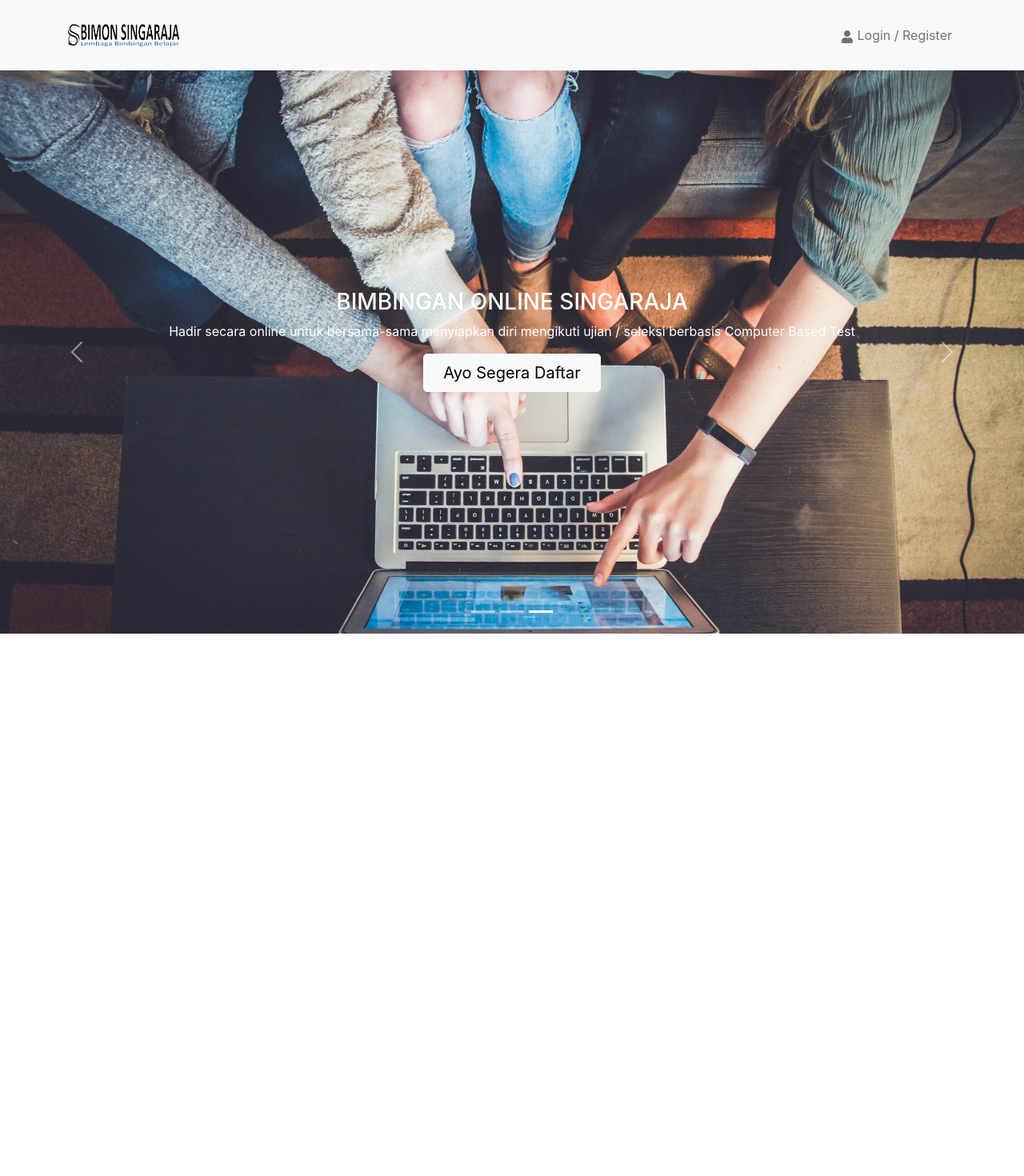
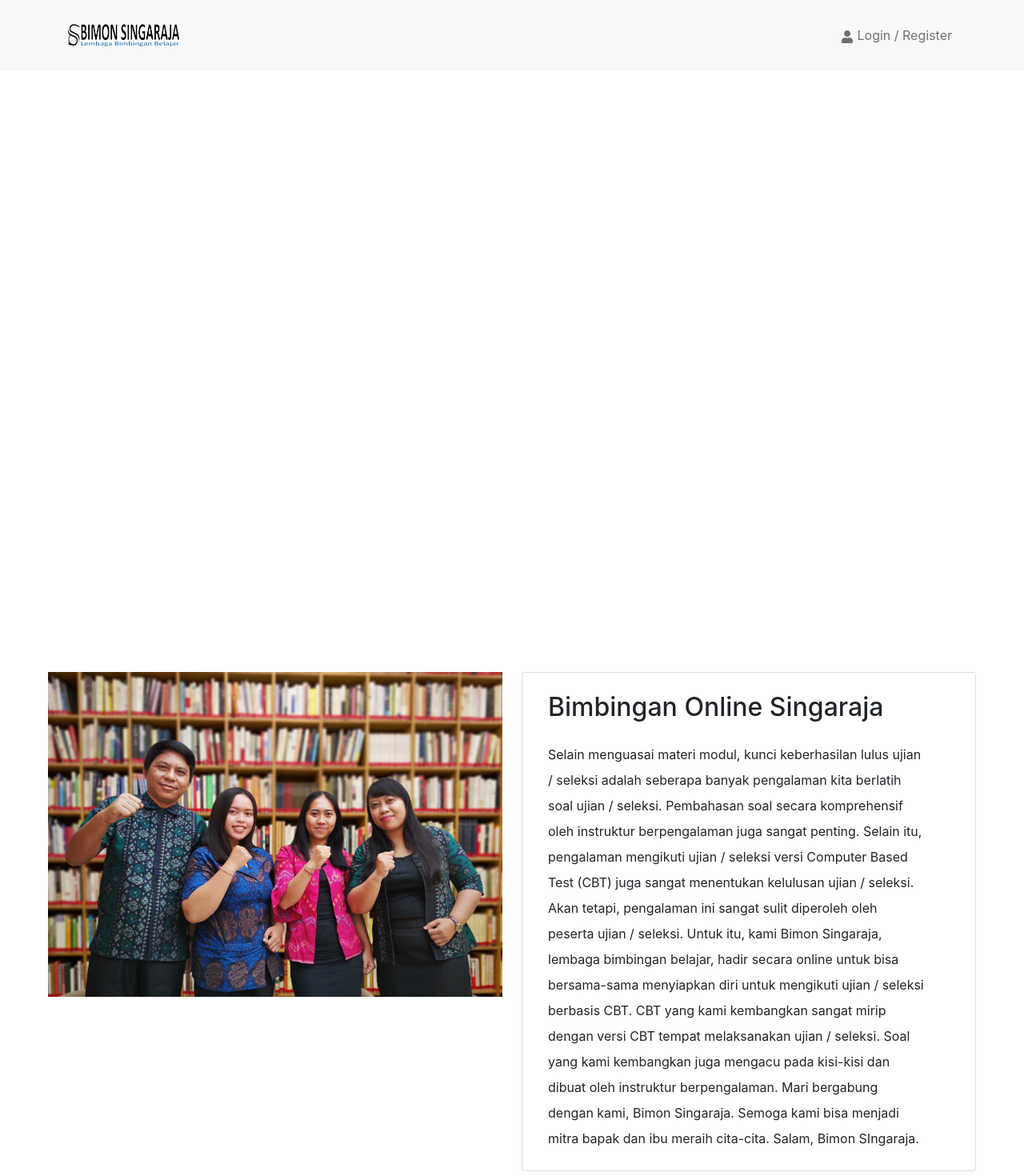
Before and after one commit to deor-sum/sibimon, a React (Create React App) app: page / in a window 1280 px wide. Shown: the top 1470 px of the page at 80% size. Before the commit the page ends 800 px from the top, so only its background shows below. Built offline with nearby package versions, Linux system fonts and the light colour scheme.

Commit message:
add description section

```diff
--- a/package.json
+++ b/package.json
@@ -11,6 +11,7 @@
     "react-bootstrap": "^2.1.2",
     "react-dom": "^17.0.2",
     "react-icons": "^4.3.1",
+    "react-reveal": "^1.2.2",
     "react-scripts": "5.0.0",
     "web-vitals": "^2.1.4"
   },
--- a/src/App.css
+++ b/src/App.css
@@ -8,7 +8,7 @@
 }
 
 .carousel-caption {
-  bottom: 40%;
+  bottom: 25%;
 }
 .carousel-item {
   height: 88vh;
--- a/src/App.js
+++ b/src/App.js
@@ -1,14 +1,16 @@
 import "./App.css";
-import NavbarMenu from "./components/NavbarMenu";
+
 import { Container } from "react-bootstrap";
 import HeroSlider from "./components/HeroSlider";
+import NavbarMenu from "./components/NavbarMenu";
+import Description from "./components/Description.jsx";
 const App = () => {
   return (
     <div className="App">
       <Container fluid className="px-0">
         <NavbarMenu />
-
         <HeroSlider />
+        <Description />
       </Container>
     </div>
   );
--- /dev/null
+++ b/src/components/Description.jsx
@@ -0,0 +1,42 @@
+import React from "react";
+import { Col, Row, Image, Card } from "react-bootstrap";
+import TeamImg from "./../assets/IMG-GROUP.jpg";
+const Description = () => {
+  return (
+    <>
+      <Row className="m-5">
+        <Col md={6}>
+          <Image fluid src={TeamImg} className="w-" />
+        </Col>
+        <Col md={6}>
+          <Card className="ps-3 pe-5 py-2 text-start">
+            <Card.Body>
+              <Card.Title className="pb-2">
+                <h2>Bimbingan Online Singaraja</h2>
+              </Card.Title>
+              <Card.Text className="lh-lg">
+                Selain menguasai materi modul, kunci keberhasilan lulus ujian /
+                seleksi adalah seberapa banyak pengalaman kita berlatih soal
+                ujian / seleksi. Pembahasan soal secara komprehensif oleh
+                instruktur berpengalaman juga sangat penting. Selain itu,
+                pengalaman mengikuti ujian / seleksi versi Computer Based Test
+                (CBT) juga sangat menentukan kelulusan ujian / seleksi. Akan
+                tetapi, pengalaman ini sangat sulit diperoleh oleh peserta ujian
+                / seleksi. Untuk itu, kami Bimon Singaraja, lembaga bimbingan
+                belajar, hadir secara online untuk bisa bersama-sama menyiapkan
+                diri untuk mengikuti ujian / seleksi berbasis CBT. CBT yang kami
+                kembangkan sangat mirip dengan versi CBT tempat melaksanakan
+                ujian / seleksi. Soal yang kami kembangkan juga mengacu pada
+                kisi-kisi dan dibuat oleh instruktur berpengalaman. Mari
+                bergabung dengan kami, Bimon Singaraja. Semoga kami bisa menjadi
+                mitra bapak dan ibu meraih cita-cita. Salam, Bimon SIngaraja.
+              </Card.Text>
+            </Card.Body>
+          </Card>
+        </Col>
+      </Row>
+    </>
+  );
+};
+
+export default Description;
--- a/src/components/HeroSlider.jsx
+++ b/src/components/HeroSlider.jsx
@@ -1,64 +1,77 @@
 import React from "react";
-import { Carousel, Row, Col, Button } from "react-bootstrap";
+import { Carousel, Row, Col, Button, Image } from "react-bootstrap";
 import Img from "./../assets/banner1.jpg";
 import Img2 from "./../assets/IMG-GROUP.jpg";
+import Fade from "react-reveal/Fade";
 const HeroSlider = () => {
   return (
     <>
-      <Row className=" g-0">
+      <Row className="g-0">
         <Col className="px-0">
-          <Carousel fade interval={1500}>
+          <Carousel interval={5000}>
             <Carousel.Item>
-              <img
+              <Fade>
+                <Image
+                  fluid
                   className="d-block w-100 h-100"
                   src={Img}
                   alt="First slide"
                 />
+              </Fade>
               <Carousel.Caption>
-                <h3>BIMBINGAN ONLINE SINGARAJA</h3>
+                <Fade delay={500}>
+                  <h1>BIMBINGAN ONLINE SINGARAJA</h1>
                   <p>
                     Hadir secara online untuk bersama-sama menyiapkan diri
                     mengikuti ujian / seleksi berbasis Computer Based Test
                   </p>
-                <Button variant="light" size="lg" className="px-4">
+                  <Button variant="light" size="lg" className="px-4 my-3">
                     Ayo Segera Daftar
                   </Button>
+                </Fade>
               </Carousel.Caption>
             </Carousel.Item>
+
             <Carousel.Item>
+              <Fade>
                 <img
                   className="d-block w-100 h-100"
                   src={Img2}
                   alt="Second slide"
                 />
-
+              </Fade>
               <Carousel.Caption>
-                <h3>BIMBINGAN ONLINE SINGARAJA</h3>
+                <Fade delay={500}>
+                  <h1>BIMBINGAN ONLINE SINGARAJA</h1>
                   <p>
                     Hadir secara online untuk bersama-sama menyiapkan diri
                     mengikuti ujian / seleksi berbasis Computer Based Test
                   </p>
-                <Button variant="light" size="lg" className="px-4">
+                  <Button variant="light" size="lg" className="px-4 my-3">
                     Ayo Segera Daftar
                   </Button>
+                </Fade>
               </Carousel.Caption>
             </Carousel.Item>
             <Carousel.Item>
+              <Fade>
                 <img
                   className="d-block w-100 h-100"
                   src={Img}
                   alt="Third slide"
                 />
-
+              </Fade>
               <Carousel.Caption>
-                <h3>BIMBINGAN ONLINE SINGARAJA</h3>
+                <Fade delay={500}>
+                  <h1>BIMBINGAN ONLINE SINGARAJA</h1>
                   <p>
                     Hadir secara online untuk bersama-sama menyiapkan diri
                     mengikuti ujian / seleksi berbasis Computer Based Test
                   </p>
-                <Button variant="light" size="lg" className="px-4">
+                  <Button variant="light" size="lg" className="px-4 my-3">
                     Ayo Segera Daftar
                   </Button>
+                </Fade>
               </Carousel.Caption>
             </Carousel.Item>
           </Carousel>
```
Also changed, not shown: 2 other files (tests, documents, lock files or other folders). Lines whose indentation alone changed are shown as unchanged.
